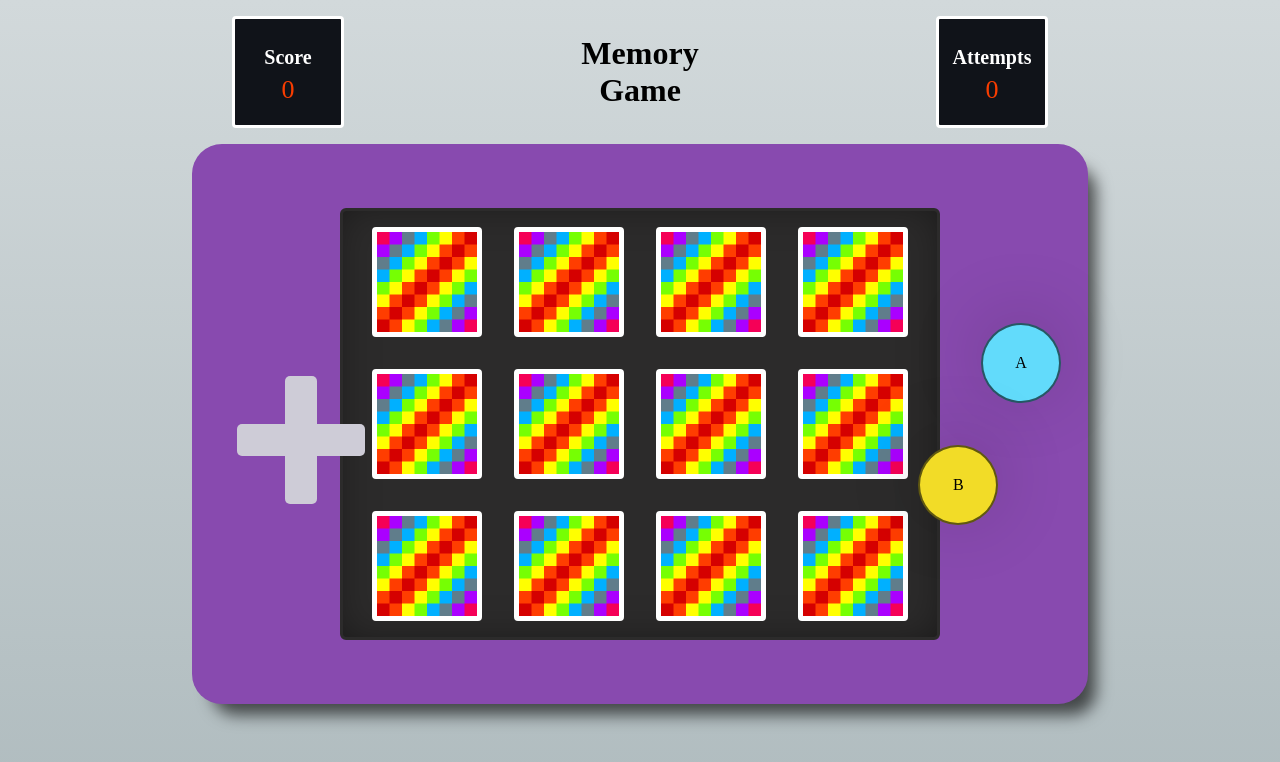
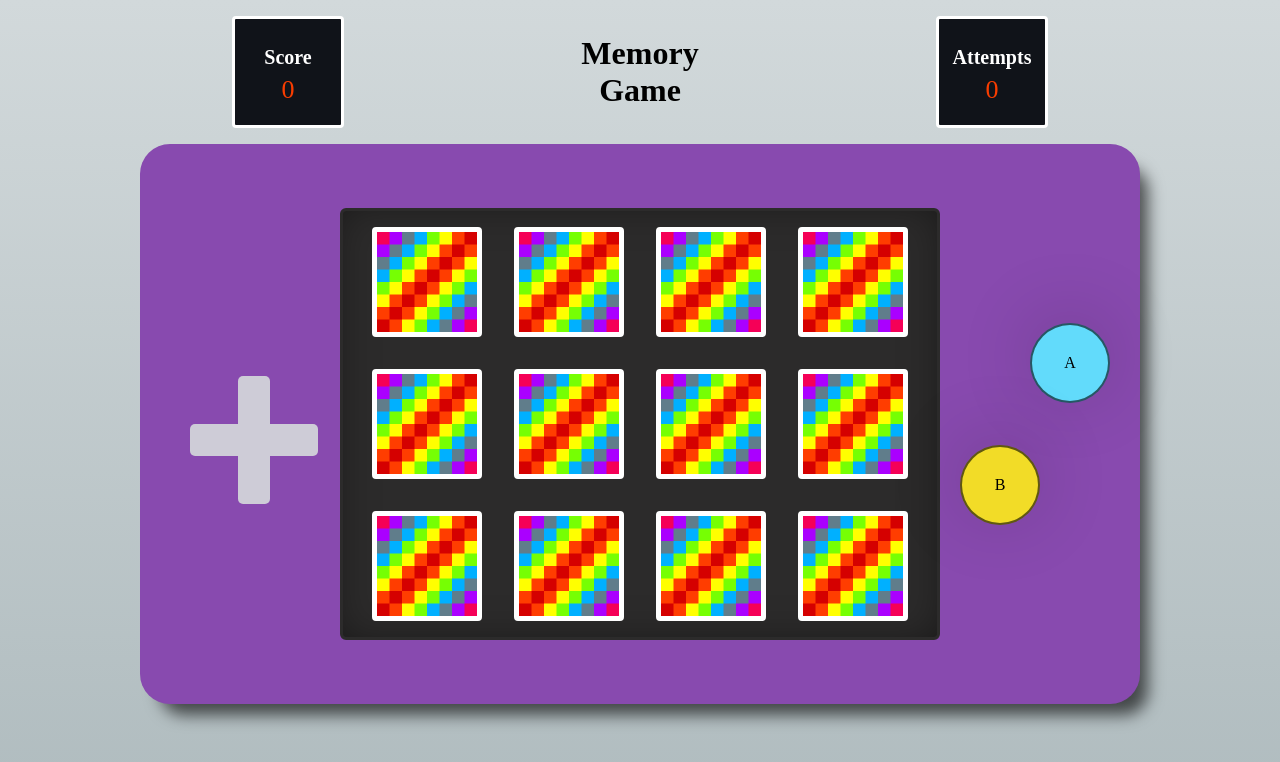
Before and after one commit to andraderaul/retro-games, a React (Create React App) app: page / in a window 1280 px wide. Shown: the top 762 px of the page. Built offline with nearby package versions, Linux system fonts and the light colour scheme; the HTML template or start-up script is replaced by a standard one.

Commit message:
fix css in laptop

```diff
--- a/src/pages/MemoryGame/MemoryGame.style.js
+++ b/src/pages/MemoryGame/MemoryGame.style.js
@@ -22,6 +22,10 @@ export const Box = styled.div`
   -webkit-box-shadow: 14px 17px 16px -6px rgba(0, 0, 0, 0.63);
   -moz-box-shadow: 14px 17px 16px -6px rgba(0, 0, 0, 0.63);
   box-shadow: 14px 17px 16px -6px rgba(0, 0, 0, 0.63);
+
+  @media (max-width: 1440px) {
+    width: 95%;
+  }
 `;
 export const button = styled.span`
   position: absolute;
@@ -116,7 +120,7 @@ const display = styled.div`
     font-size: 26px;
   }
 
-  @media (max-width: 320px) {
+  @media (max-width: 540px) {
     width: 5em;
     height: 5em;
     h3 {
@@ -159,7 +163,7 @@ export const Title = styled.div`
   h1 {
     text-align: center;
   }
-  @media (max-width: 320px) {
+  @media (max-width: 540px) {
     font-size: 20px;
   }
 `;
@@ -174,4 +178,9 @@ export const Image = styled.img`
   &:hover {
     transform: scale(1.1, 1.1);
   }
+
+  @media (max-width: 540px) {
+    max-width: 50%;
+    margin: 0.5rem;
+  }
 `;
```
